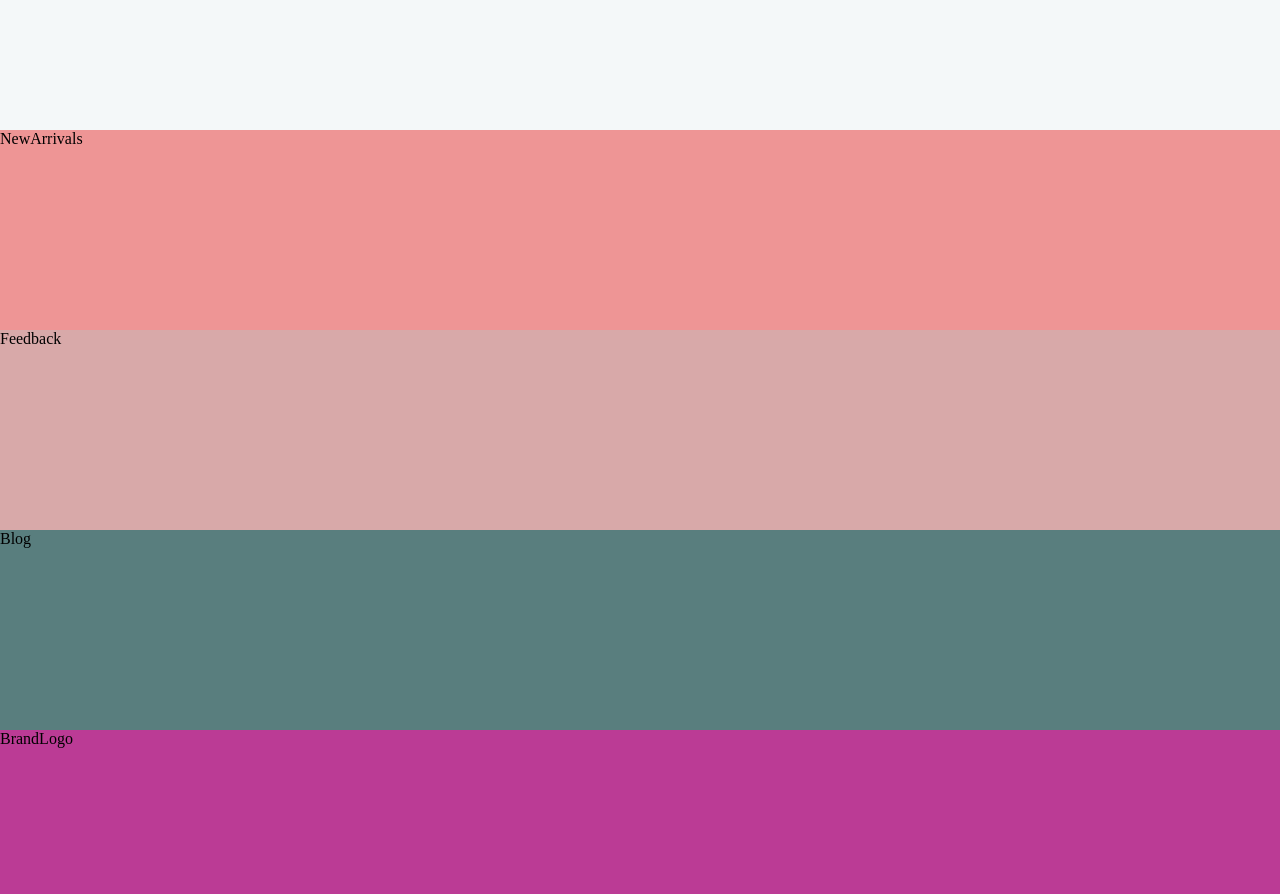
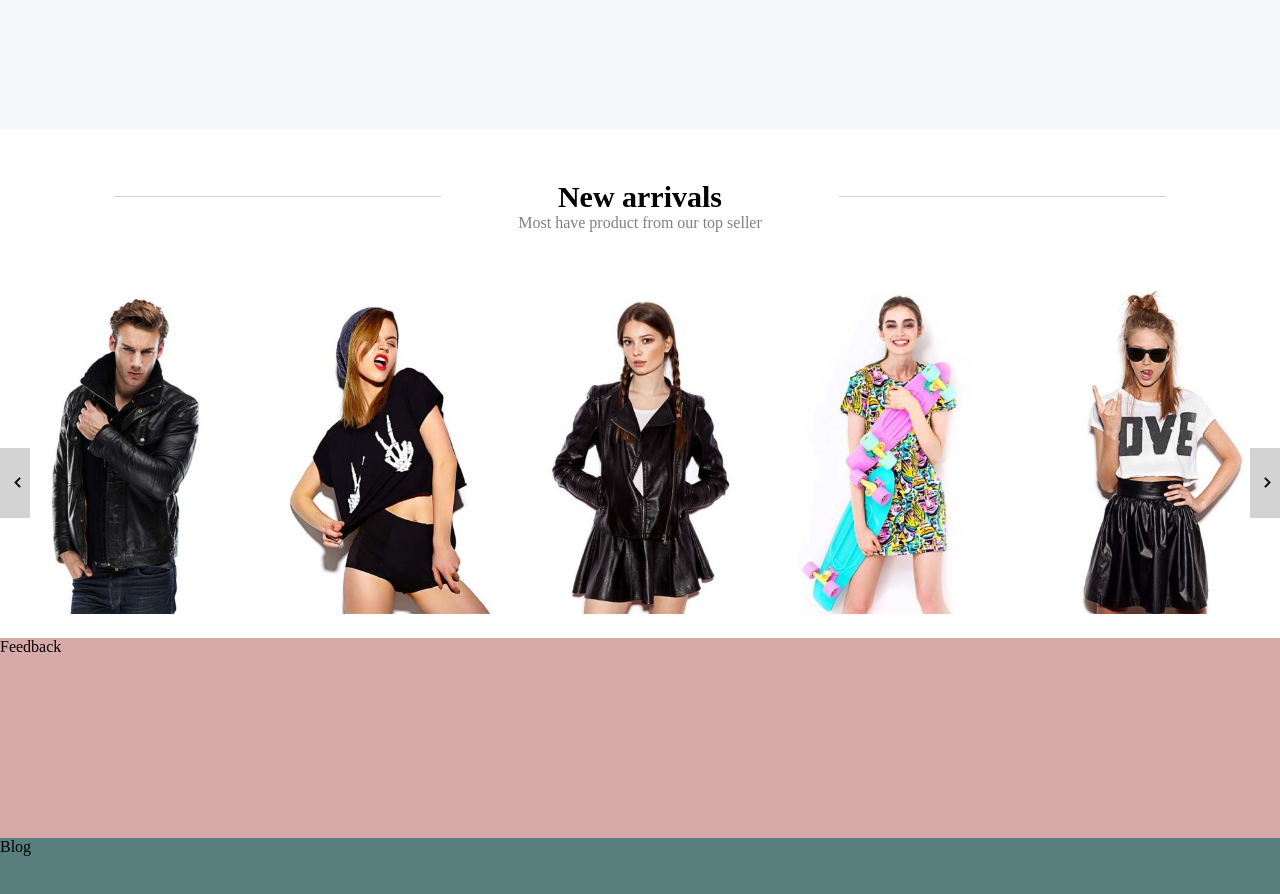
Before and after one commit to G-Salis/proj-html-vuejs, a Vue app: page / in a window 1280 px wide. Shown: the part 2940-3834 px from the top of the page. Built offline with nearby package versions, Linux system fonts and the light colour scheme.

Commit message:
NewArrivals  Completed

```diff
--- a/src/components/BestSeller.vue
+++ b/src/components/BestSeller.vue
@@ -78,7 +78,7 @@ export default {
 
 <style lang="scss">
 .best-seller{
-   color: white;
+  color: white;
   min-height: 200px;
   width: 85%;
   margin: 50px auto;
--- a/src/components/NewArrivals.vue
+++ b/src/components/NewArrivals.vue
@@ -1,7 +1,80 @@
 <template>
    <section class="new-arrivals">
 
-     NewArrivals
+
+    <div class="na-ctn">
+
+          <div class="na-title">
+       <div class="line"></div>
+
+       <div class="title">
+
+         New arrivals
+       </div>
+
+       <div class="line"></div>
+    </div>
+
+     <div class="na-subtitle">
+       Most have product from our top seller
+     </div>
+
+    </div>
+
+
+
+
+    <div class="na-clothing">
+
+
+
+      <div class="na-chose">
+
+
+        <img src="../assets/img/black_elegant_leather_jacket-400x520.jpg" alt="">
+
+        <div class="na-btn-left"><i class="fas fa-chevron-left"></i></div>
+
+
+      </div>
+
+      <div class="na-chose">
+
+         <img src="../assets/img/hipster_black_top-400x520.jpg" alt="">
+
+      </div>
+
+      <div class="na-chose">
+
+        <img src="../assets/img/black_leather_jacket-400x520.jpg" alt="">
+
+
+      </div>
+
+       <div class="na-chose">
+
+        <img src="../assets/img/spring_printed_dress-400x520.jpg" alt="">
+
+      </div>
+
+      <div class="na-chose">
+
+
+
+        <img src="../assets/img/modern_love_tee-400x520.jpg" alt="">
+
+          <div class="na-btn-right"><i class="fas fa-chevron-right"></i></div>
+
+
+      </div>
+
+
+
+
+
+
+    </div>
+
 
   </section>
 </template>
@@ -17,8 +90,86 @@ export default {
 
 <style lang="scss">
 .new-arrivals{
-  background-color: rgb(238, 149, 149);
-  height: 200px;
-  width: 100%;
+  min-height: 200px;
+
+}
+
+.na-ctn{
+  width: 85%;
+  margin: 50px auto;
+}
+
+.na-title{
+  display: flex;
+  justify-content: space-around;
+  align-items: center;
+}
+
+.na-subtitle{
+  color: grey;
+  text-align: center;
+
+}
+
+.na-buttons{
+  display: flex;
+  align-items: center;
+  justify-content: center;
+  margin: 25px;
+  color: black;
+}
+
+.na-btn{
+  font-weight: 600;
+  padding: 10px 30px;
+  background-color: #F6F6F6;
+  border: 1px solid gray;
+}
+
+.na-btn:hover{
+  font-weight: 600;
+  padding: 10px 30px;
+  background-color: white;
+  border: 1px solid gray;
+}
+
+.na-clothing{
+  display: flex;
+  align-items: center;
+  justify-content: center;
+  margin: 20px 0px;
+}
+
+.na-chose{
+  position: relative;
+  width: calc(100% / 5);
+
+  img{
+    width: 100%;
+  }
+
+  .na-btn-left{
+    position: absolute;
+    display: flex;
+    align-items: center;
+    justify-content: center;
+    bottom: 100px;
+    background-color: lightgray;
+    width: 30px;
+    height: 70px;
+  }
+
+  .na-btn-right{
+    position: absolute;
+    display: flex;
+    align-items: center;
+    justify-content: center;
+    bottom: 100px;
+    right: 0;
+    background-color: lightgray;
+    width: 30px;
+    height: 70px;
+  }
+
 }
 </style>
```
